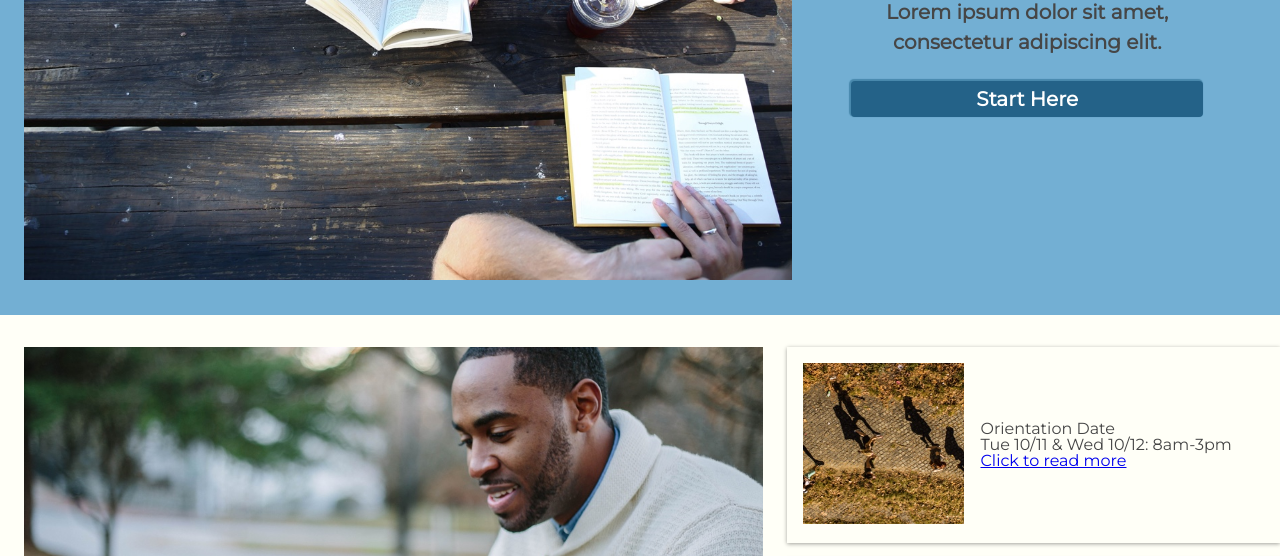
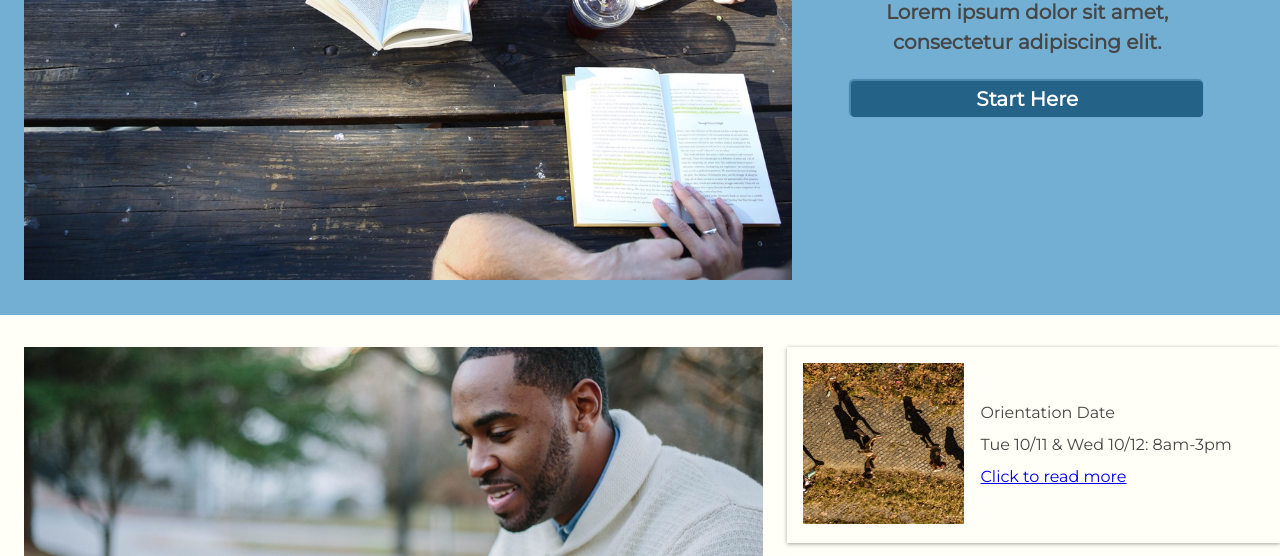
Before and after one commit to rylanbranch/rylanbranch.github.io, a plain HTML site: page index.html in a window 1280 px wide. Shown: the part 384-940 px from the top of the page. Drawn offline with Linux system fonts and the light colour scheme.

Commit message:
pages test

```diff
--- a/resources/style.css
+++ b/resources/style.css
@@ -212,8 +212,5 @@ strong {
 
 .info-card-text {
 	width: 65%;
+	line-height: 2;
 }
-
-.read-more {
-	margin-top: 1rem;
-}
```
